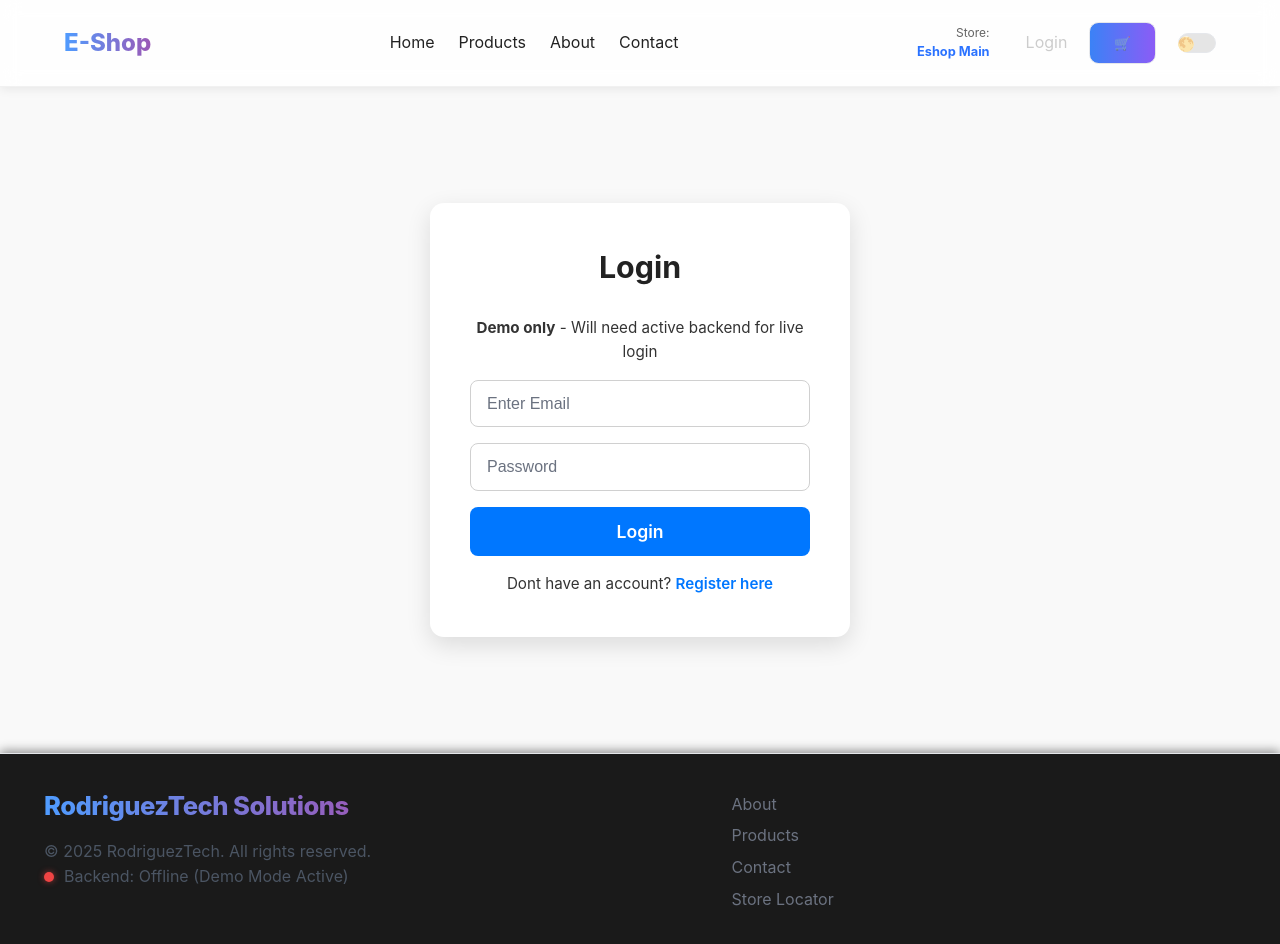
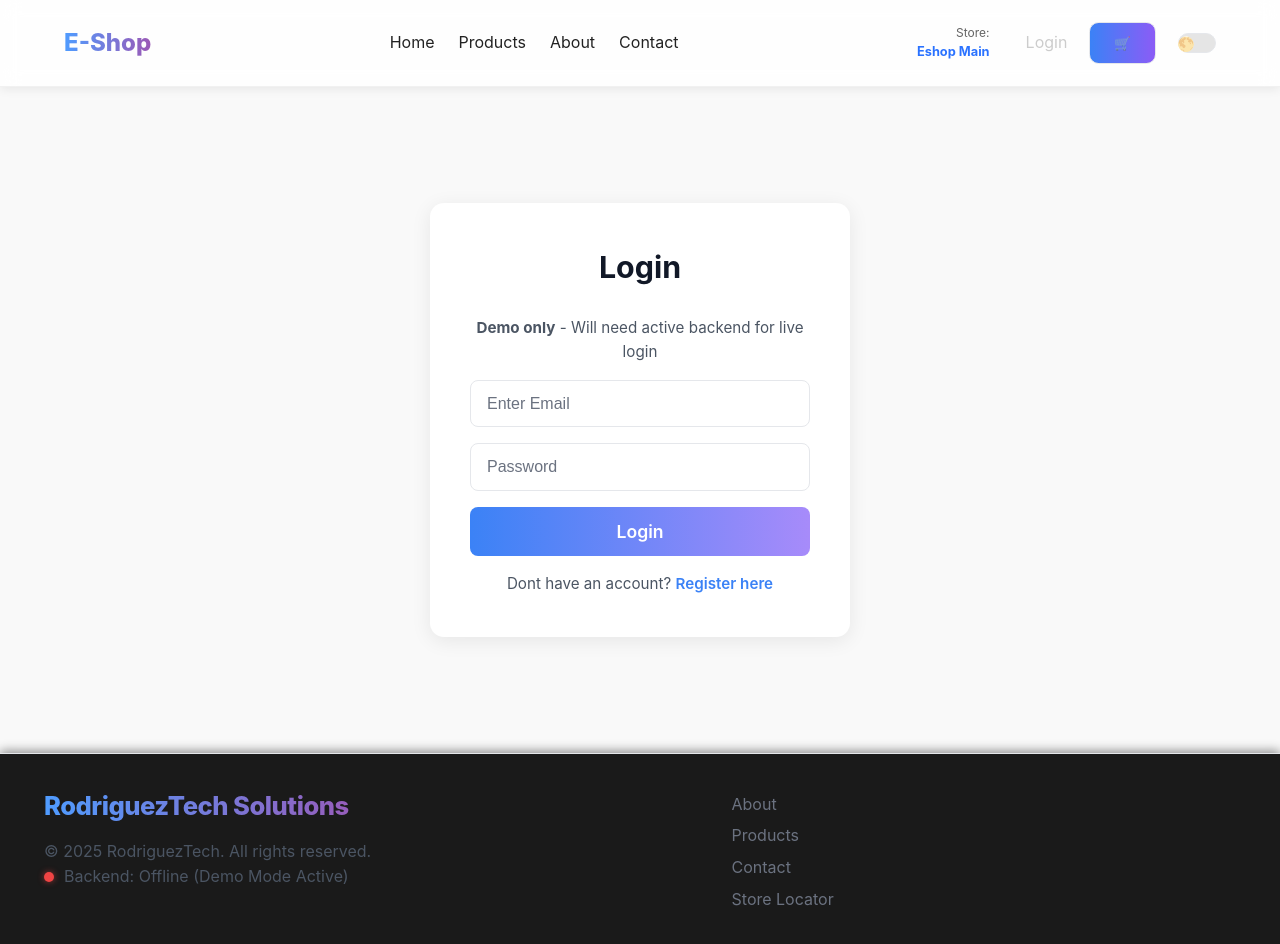
Before and after one commit to RodriguezRamiro/ecommerce_app, a React (Vite) app in the folder frontend/: page /login in a window 1280 px wide. Shown: the top 944 px of the page. Built offline with nearby package versions, Linux system fonts and the light colour scheme; no server answers.

Commit message:
Global consistencies full variable ecosystem, same button styles as cart, shop, products, etc. Same animation and raddi across the app.

```diff
--- a/frontend/src/pages/styles/UserAuth.css
+++ b/frontend/src/pages/styles/UserAuth.css
@@ -1,13 +1,18 @@
-/* frontend/src/styles/auth.css */
+/* //frontend/src/pages/styles/UserAuth.css */
+
 
 /* Auth Page Wrapper */
 .auth-page {
   max-width: 420px;
   margin: 6rem auto;
   padding: 2.5rem;
-  background: #ffffff;
+
+  background: var(--card-bg);
+  color: var(--text-primary);
+
   border-radius: 14px;
-  box-shadow: 0 8px 25px rgba(0, 0, 0, 0.12);
+  box-shadow: var(--shadow-lg);
+
   text-align: center;
   animation: fadeIn 0.4s ease-out;
 }
@@ -15,14 +20,14 @@
 /* Animation */
 @keyframes fadeIn {
   from { opacity: 0; transform: translateY(8px); }
-  to { opacity: 1; transform: translateY(0); }
+  to   { opacity: 1; transform: translateY(0); }
 }
 
 .auth-page h2 {
   margin-bottom: 1.5rem;
   font-size: 1.9rem;
   font-weight: 700;
-  color: #222;
+  color: var(--text-primary);
 }
 
 /* Form Inputs */
@@ -35,34 +40,45 @@
 .auth-page input {
   padding: 0.85rem 1rem;
   font-size: 1rem;
-  border: 1px solid #d0d0d0;
+
+  background: var(--bg-primary);
+  color: var(--text-primary);
+
+  border: 1px solid var(--border);
   border-radius: 8px;
+
   outline: none;
   transition: all 0.2s ease;
 }
 
+.auth-page input::placeholder {
+  color: var(--text-muted);
+}
+
 .auth-page input:focus {
-  border-color: #0077ff;
-  box-shadow: 0 0 0 3px rgba(0, 119, 255, 0.2);
+  border-color: var(--accent, #3b82f6);
+  box-shadow: 0 0 0 3px color-mix(in srgb, var(--accent) 30%, transparent);
 }
 
 /* Buttons */
 .auth-page button {
   padding: 0.9rem;
-  background: #0077ff;
+  background: linear-gradient(90deg, #3b82f6, #a78bfa);
   color: #fff;
+
   border: none;
   border-radius: 8px;
+
   font-size: 1.1rem;
   font-weight: 600;
   cursor: pointer;
-  transition: background 0.2s ease, transform 0.2s ease;
+
+  transition: transform 0.2s ease, opacity 0.2s ease;
 }
 
-
 .auth-page button:hover {
-  background: #005fd1;
   transform: translateY(-1px);
+  opacity: 0.9;
 }
 
 .auth-page button:active {
@@ -72,14 +88,13 @@
 /* Messages */
 .auth-page p {
   margin-top: 1rem;
-  color: #333;
+  color: var(--text-secondary);
   font-size: 0.95rem;
 }
 
-
 /* Small link text */
 .auth-page a {
-  color: #0077ff;
+  color: var(--link-color, #3b82f6);
   text-decoration: none;
   font-weight: 600;
 }
```
